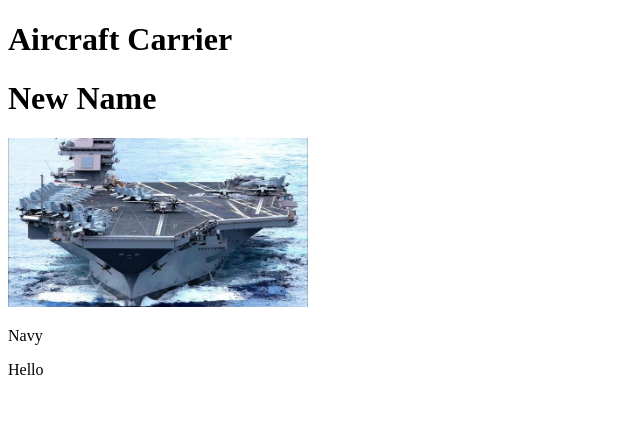
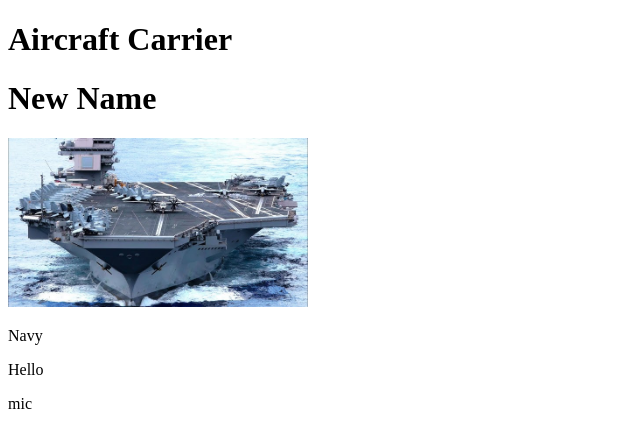
Before and after one commit to vijay1106-star/vijay-project, a plain HTML site: page index.html in a window 1280 px wide. Shown: the full height of the page, 0-640 px from the left. Drawn offline with Linux system fonts and the light colour scheme.

Commit message:
added p2

```diff
--- a/index.html
+++ b/index.html
@@ -11,5 +11,6 @@
     <img width="300px" src="profile.jpg" alt="">
     <p>Navy</p>
     <p>Hello</p>
+    <p>mic</p>
 </body>
 </html>
```
